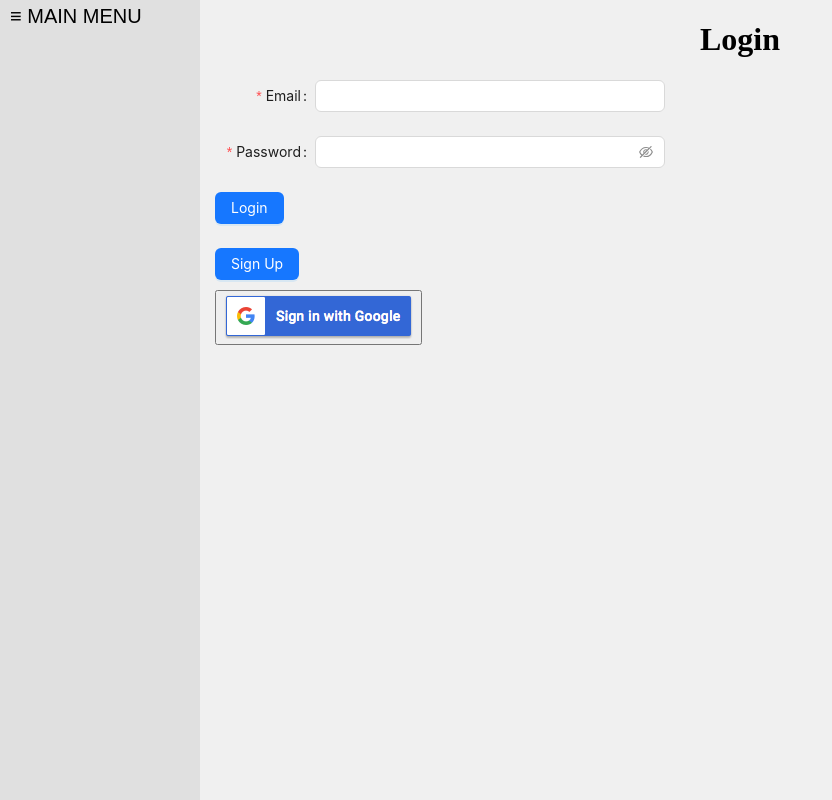
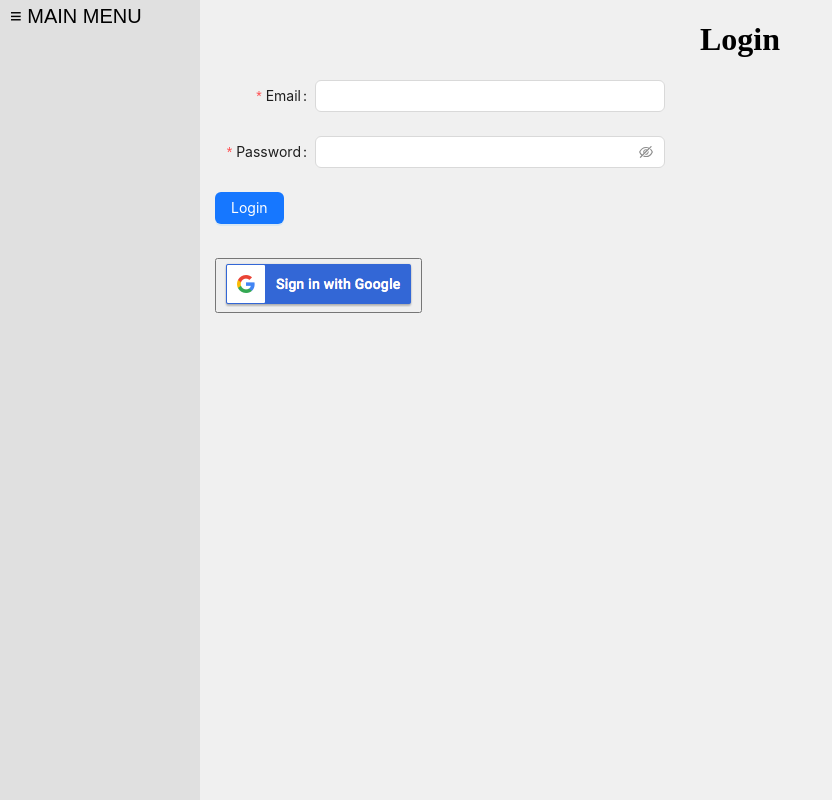
Before and after one commit to jdolphin5/TaskJolt, a React app in the folder client/: page /login in a window 1280 px wide. Shown: the whole page, without its empty margins (0-832 px from the left). Built offline with nearby package versions, Linux system fonts and the light colour scheme.

Commit message:
removed sign up button

```diff
--- a/client/src/components/Login.tsx
+++ b/client/src/components/Login.tsx
@@ -84,9 +84,6 @@ const Login: React.FC = () => {
             Login
           </Button>
         </Form.Item>
-        <div>
-          <Button type="primary">Sign Up</Button>
-        </div>
       </Form>
       <div style={{ padding: "10px 0px 10px 0px" }}>
         <button type="button" onClick={() => auth()}>
```
